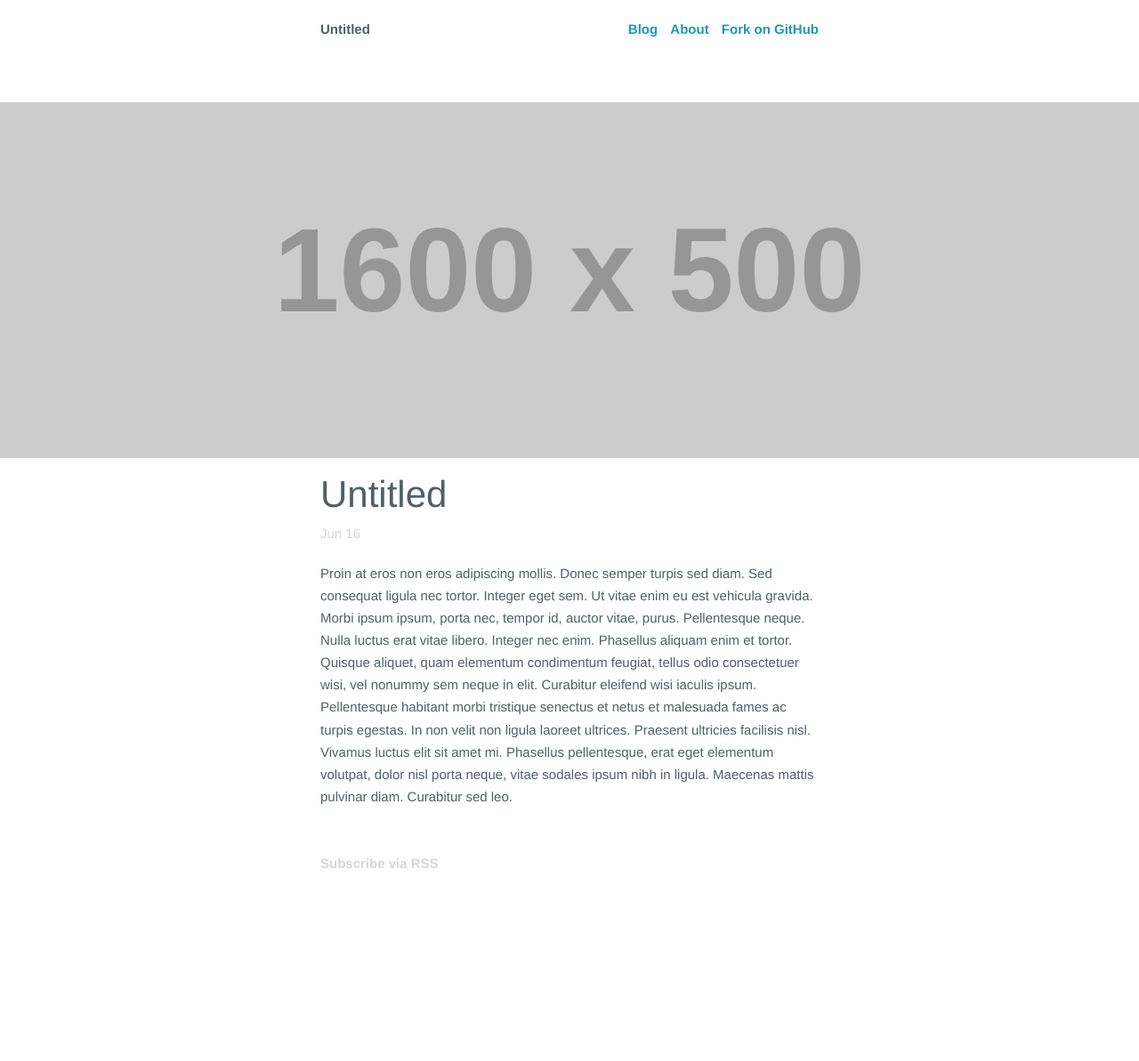
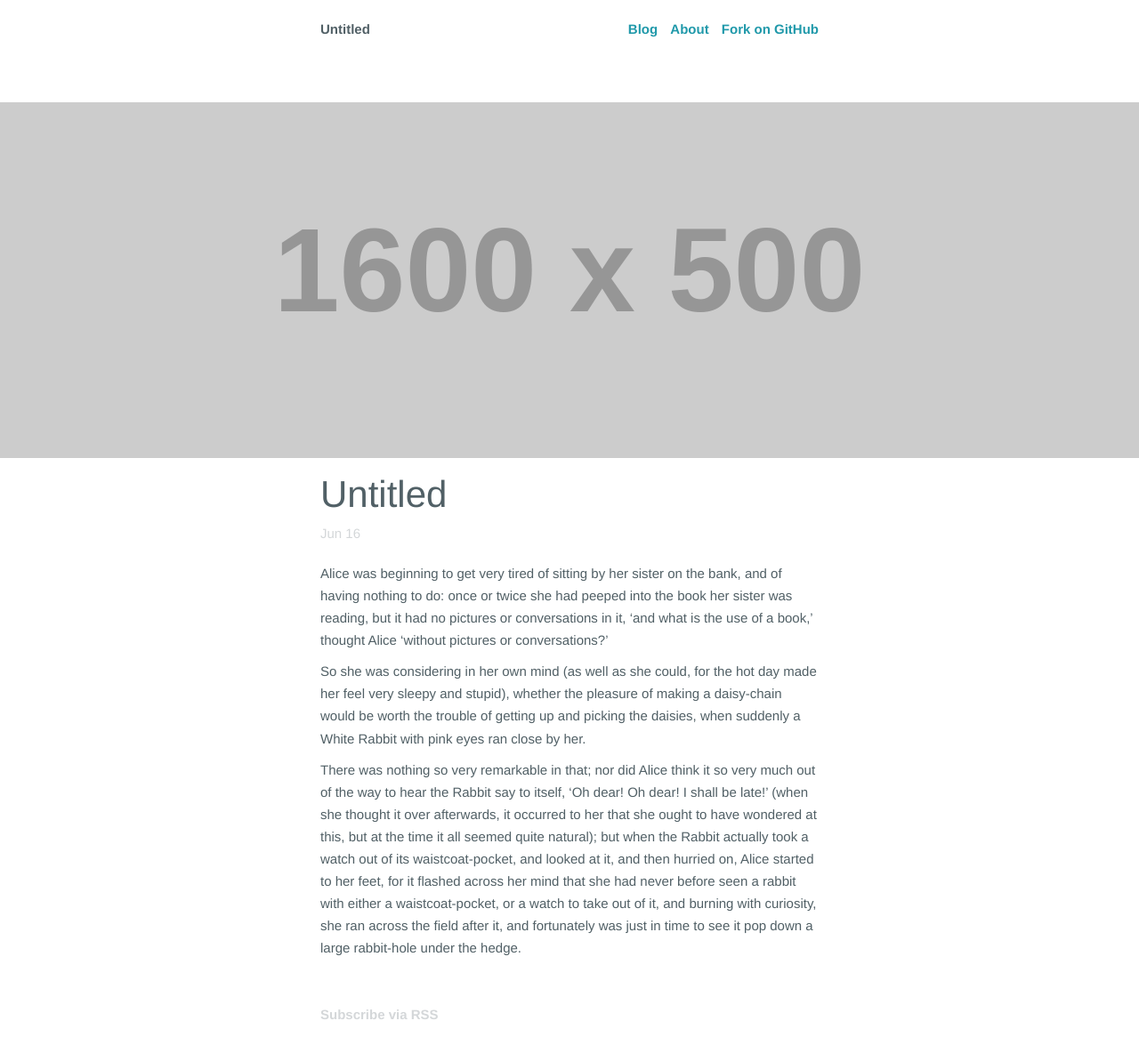
Before and after one commit to djedwardsjr/djedwardsjr.github.io, a Jekyll site: the page built from _posts/2013-06-16-hello-again.md, in a window 1280 px wide. Shown: the whole page at 89% size. Built offline with Jekyll 4.4.1, drawn with Linux system fonts in a browser that asks for light colours; before the commit the page ends 1023 px from its top, so only the background shows below that.

Commit message:
Use English text

```diff
--- a/_posts/2013-06-16-hello-again.md
+++ b/_posts/2013-06-16-hello-again.md
@@ -1,11 +1,14 @@
 ---
 layout: blog
+category: blog
 published: true
-category: blog
-splash: "http://placehold.it/1600x500"
-tags: null
+splash: 'http://placehold.it/1600x500'
 title: Untitled
 ---
 
 
-Proin at eros non eros adipiscing mollis. Donec semper turpis sed diam. Sed consequat ligula nec tortor. Integer eget sem. Ut vitae enim eu est vehicula gravida. Morbi ipsum ipsum, porta nec, tempor id, auctor vitae, purus. Pellentesque neque. Nulla luctus erat vitae libero. Integer nec enim. Phasellus aliquam enim et tortor. Quisque aliquet, quam elementum condimentum feugiat, tellus odio consectetuer wisi, vel nonummy sem neque in elit. Curabitur eleifend wisi iaculis ipsum. Pellentesque habitant morbi tristique senectus et netus et malesuada fames ac turpis egestas. In non velit non ligula laoreet ultrices. Praesent ultricies facilisis nisl. Vivamus luctus elit sit amet mi. Phasellus pellentesque, erat eget elementum volutpat, dolor nisl porta neque, vitae sodales ipsum nibh in ligula. Maecenas mattis pulvinar diam. Curabitur sed leo.
+Alice was beginning to get very tired of sitting by her sister on the bank, and of having nothing to do: once or twice she had peeped into the book her sister was reading, but it had no pictures or conversations in it, ‘and what is the use of a book,’ thought Alice ‘without pictures or conversations?’
+
+So she was considering in her own mind (as well as she could, for the hot day made her feel very sleepy and stupid), whether the pleasure of making a daisy-chain would be worth the trouble of getting up and picking the daisies, when suddenly a White Rabbit with pink eyes ran close by her.
+
+There was nothing so very remarkable in that; nor did Alice think it so very much out of the way to hear the Rabbit say to itself, ‘Oh dear! Oh dear! I shall be late!’ (when she thought it over afterwards, it occurred to her that she ought to have wondered at this, but at the time it all seemed quite natural); but when the Rabbit actually took a watch out of its waistcoat-pocket, and looked at it, and then hurried on, Alice started to her feet, for it flashed across her mind that she had never before seen a rabbit with either a waistcoat-pocket, or a watch to take out of it, and burning with curiosity, she ran across the field after it, and fortunately was just in time to see it pop down a large rabbit-hole under the hedge.
```
